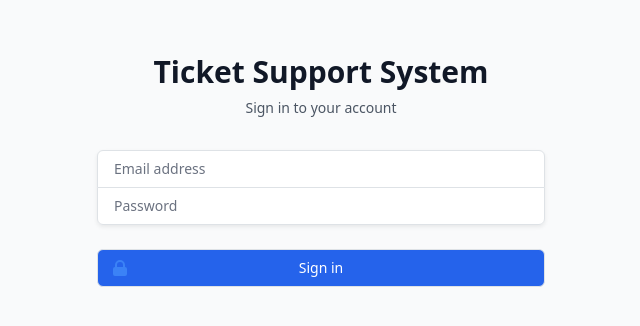
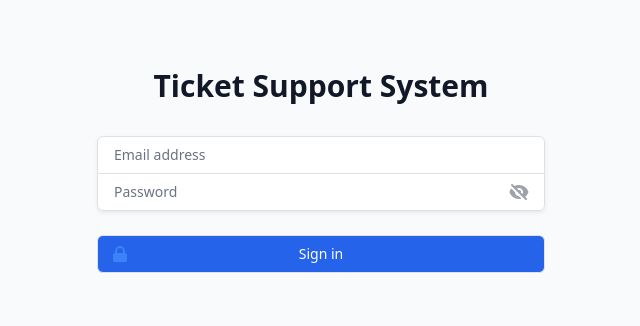
Before and after one commit to Jasguerrero/ticket-app, a React (Vite) app in the folder ticket-system-frontend/: page / in a window 1280 px wide. Shown: the part 242-568 px from the top of the page, without its empty margins (319-959 px from the left). Built offline with nearby package versions, Linux system fonts and the light colour scheme; no server answers; the HTML template or start-up script is replaced by a standard one.

Commit message:
update login

```diff
--- a/ticket-system-frontend/src/components/Login.jsx
+++ b/ticket-system-frontend/src/components/Login.jsx
@@ -6,6 +6,7 @@ function Login({ onLogin }) {
   const [password, setPassword] = useState('');
   const [error, setError] = useState('');
   const [loading, setLoading] = useState(false);
+  const [showPassword, setShowPassword] = useState(false);
 
   const handleSubmit = async (e) => {
     e.preventDefault();
@@ -22,6 +23,11 @@ function Login({ onLogin }) {
     }
   };
 
+  const togglePasswordVisibility = (e) => {
+    e.preventDefault();
+    setShowPassword(!showPassword);
+  };
+
   return (
     <div className="flex min-h-screen items-center justify-center bg-gray-50 py-12 px-4 sm:px-6 lg:px-8">
       <div className="w-full max-w-md space-y-8">
@@ -29,9 +35,6 @@ function Login({ onLogin }) {
           <h2 className="mt-6 text-center text-3xl font-extrabold text-gray-900">
             Ticket Support System
           </h2>
-          <p className="mt-2 text-center text-sm text-gray-600">
-            Sign in to your account
-          </p>
         </div>
 
         {error && (
@@ -70,21 +73,43 @@ function Login({ onLogin }) {
                 onChange={(e) => setEmail(e.target.value)}
               />
             </div>
+
+            {/* Password field with show/hide toggle */}
             <div>
               <label htmlFor="password" className="sr-only">
                 Password
               </label>
+              <div className="relative">
                 <input
                   id="password"
                   name="password"
-                type="password"
+                  type={showPassword ? "text" : "password"}
                   autoComplete="current-password"
                   required
-                className="appearance-none rounded-none relative block w-full px-3 py-2 border border-gray-300 placeholder-gray-500 text-gray-900 rounded-b-md focus:outline-none focus:ring-blue-500 focus:border-blue-500 focus:z-10 sm:text-sm"
+                  className="appearance-none rounded-none relative block w-full px-3 py-2 border border-gray-300 placeholder-gray-500 text-gray-900 rounded-b-md focus:outline-none focus:ring-blue-500 focus:border-blue-500 focus:z-10 sm:text-sm pr-10"
                   placeholder="Password"
                   value={password}
                   onChange={(e) => setPassword(e.target.value)}
                 />
+                <button
+                  type="button"
+                  onClick={togglePasswordVisibility}
+                  className="absolute right-0 top-0 bottom-0 px-3 flex items-center justify-center text-gray-400 hover:text-gray-600 focus:outline-none"
+                  style={{ zIndex: 10 }}
+                >
+                  {showPassword ? (
+                    <svg xmlns="http://www.w3.org/2000/svg" className="h-5 w-5" viewBox="0 0 20 20" fill="currentColor">
+                      <path d="M10 12a2 2 0 100-4 2 2 0 000 4z" />
+                      <path fillRule="evenodd" d="M.458 10C1.732 5.943 5.522 3 10 3s8.268 2.943 9.542 7c-1.274 4.057-5.064 7-9.542 7S1.732 14.057.458 10zM14 10a4 4 0 11-8 0 4 4 0 018 0z" clipRule="evenodd" />
+                    </svg>
+                  ) : (
+                    <svg xmlns="http://www.w3.org/2000/svg" className="h-5 w-5" viewBox="0 0 20 20" fill="currentColor">
+                      <path fillRule="evenodd" d="M3.707 2.293a1 1 0 00-1.414 1.414l14 14a1 1 0 001.414-1.414l-1.473-1.473A10.014 10.014 0 0019.542 10C18.268 5.943 14.478 3 10 3a9.958 9.958 0 00-4.512 1.074l-1.78-1.781zm4.261 4.26l1.514 1.515a2.003 2.003 0 012.45 2.45l1.514 1.514a4 4 0 00-5.478-5.478z" clipRule="evenodd" />
+                      <path d="M12.454 16.697L9.75 13.992a4 4 0 01-3.742-3.741L2.335 6.578A9.98 9.98 0 00.458 10c1.274 4.057 5.065 7 9.542 7 .847 0 1.669-.105 2.454-.303z" />
+                    </svg>
+                  )}
+                </button>
+              </div>
             </div>
           </div>
 
--- a/ticket-system-frontend/src/components/UserDashboard.jsx
+++ b/ticket-system-frontend/src/components/UserDashboard.jsx
@@ -93,11 +93,24 @@ function UserDashboard({ user }) {
     try {
       // Generate a random 5-character alphanumeric ID
       const generateTicketId = () => {
-        const chars = 'ABCDEFGHIJKLMNOPQRSTUVWXYZ0123456789';
-        let id = '';
-        for (let i = 0; i < 5; i++) {
-          id += chars.charAt(Math.floor(Math.random() * chars.length));
+        let uuid;
+
+        // Try using crypto.randomUUID() first (modern browsers)
+        if (typeof crypto !== 'undefined' && typeof crypto.randomUUID === 'function') {
+          uuid = crypto.randomUUID();
         }
+        // Fallback method for older browsers
+        else {
+          uuid = 'xxxxxxxx-xxxx-4xxx-yxxx-xxxxxxxxxxxx'.replace(/[xy]/g, function(c) {
+            const r = Math.random() * 16 | 0;
+            const v = c === 'x' ? r : (r & 0x3 | 0x8);
+            return v.toString(16);
+          });
+        }
+
+        // Extract the last 5 characters
+        const id = uuid.slice(-5);
+
         return id;
       };
 
```
Lines whose indentation alone changed are shown as unchanged.
